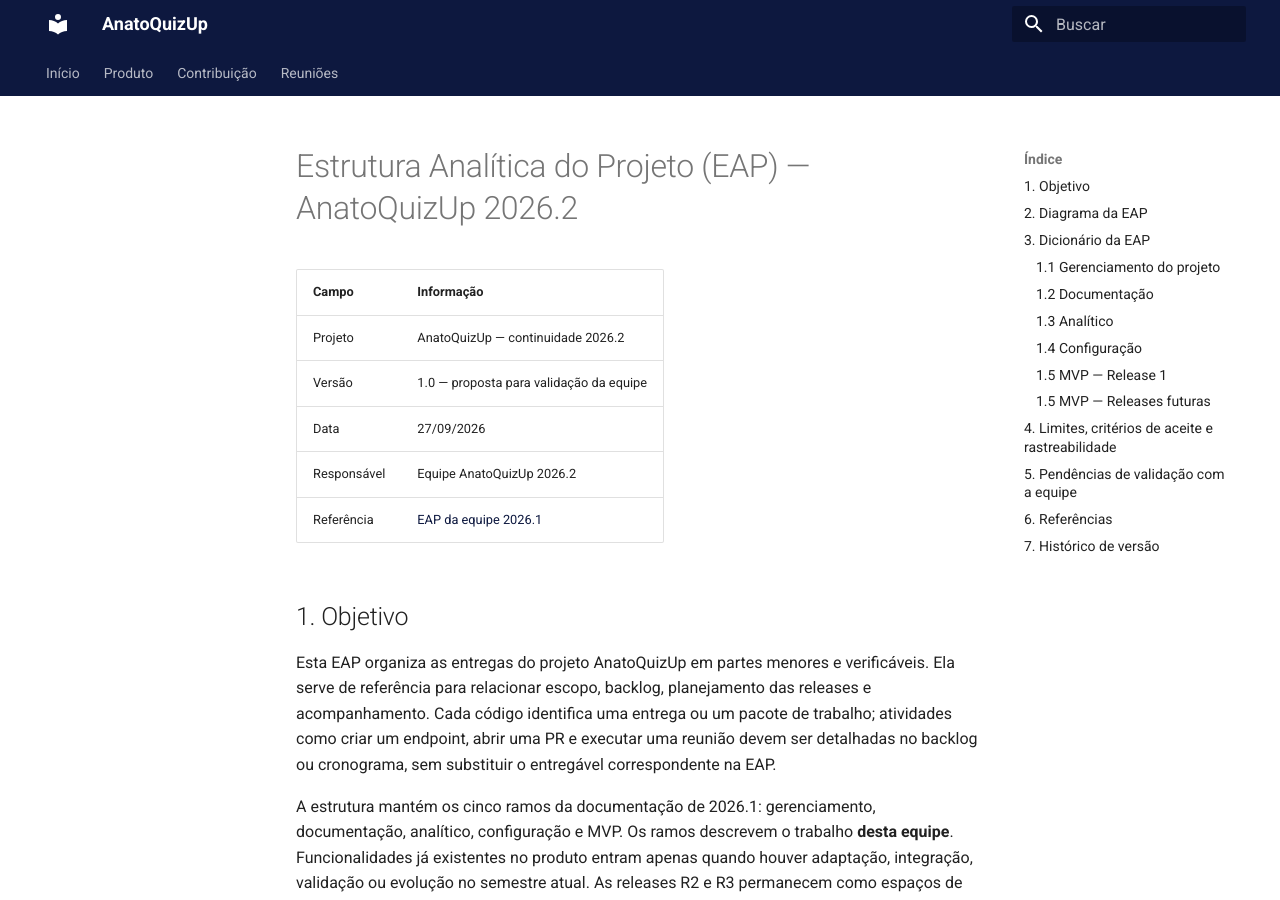
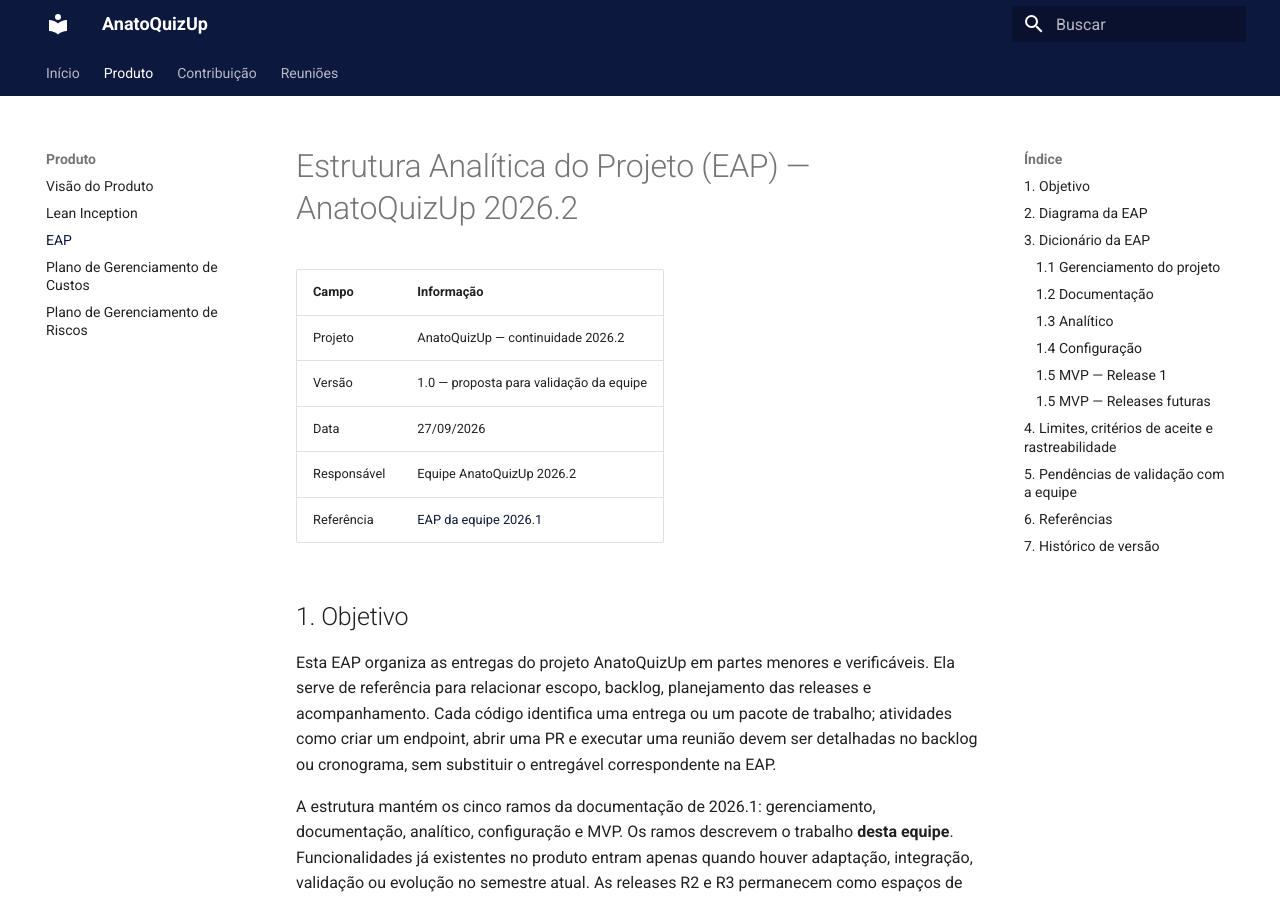
Before and after one commit to fga-eps-mds/2026-2-AnatoQuizUp-Doc, an MkDocs documentation site: the page built from docs/produto/EAP.md, in a window 1280 px wide and 900 px high. Built offline with MkDocs 1.6.1 and Material for MkDocs 9.7.7, drawn with Linux system fonts in a browser that asks for light colours; some of the changed lines change nothing that is shown.

Commit message:
fix(docs): corrige navegação e imagens da EAP

```diff
--- a/docs/produto/EAP.md
+++ b/docs/produto/EAP.md
@@ -20,9 +20,9 @@
 
 O diagrama principal mostra a decomposição do projeto. O segundo amplia a Release 1 para facilitar a leitura na página.
 
-![Diagrama principal da EAP](../../site/assets/images/download%20(1).svg)
+![Diagrama principal da EAP](../assets/images/eap-principal.svg)
 
-![Detalhamento da Release 1](../../site/assets/images/download.svg)
+![Detalhamento da Release 1](../assets/images/eap-release-1.svg)
 
 ## 3. Dicionário da EAP
 
--- a/mkdocs.yml
+++ b/mkdocs.yml
@@ -20,7 +20,7 @@
   - Produto:
     - Visão do Produto: produto/visao.md
     - Lean Inception: produto/lean_inception.md
-    - EAP: produto/eap.md
+    - EAP: produto/EAP.md
     - Plano de Gerenciamento de Custos: produto/plano-de-custos.md
     - Plano de Gerenciamento de Riscos: produto/plano-de-riscos.md
 
```
Also changed, not shown: docs/assets/images/eap-principal.svg (added), docs/assets/images/eap-release-1.svg (added).
